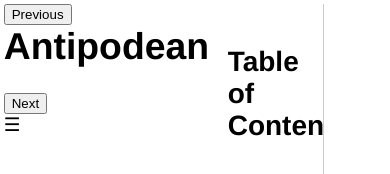
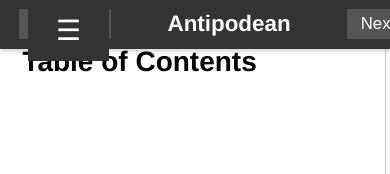
Before and after one commit to PeterWone/Antipodean, a plain HTML site: page index.html in a window 390 px wide. Shown: the top 174 px of the page. Drawn offline with Linux system fonts and the light colour scheme; no server answers.

Commit message:
navbar styles

```diff
--- a/md.css
+++ b/md.css
@@ -9,27 +9,26 @@ body {
 
 body {
   display: flex;
-  flex-direction: row; /* Ensure divs are side by side */
+  flex-direction: row;
   margin: 0;
   height: 100vh;
-  overflow: hidden;
+  overflow-x: auto; /* Enable horizontal scrolling */
+  overflow-y: hidden;
 }
 
 #toc {
-  width: 30%;
+  flex: 0 0 25vw; /* Fixed width of roughly a quarter of the screen */
   overflow-y: auto;
   border-right: 1px solid #ccc;
   padding: 1em;
   box-sizing: border-box;
-  flex-shrink: 0; /* Prevent shrinking */
 }
 
 #content {
-  width: 70%;
+  flex: 0 0 75vw; /* Remaining width for content */
   overflow-y: auto;
   padding: 1em;
   box-sizing: border-box;
-  flex-grow: 1; /* Allow content to grow */
 }
 
 h1 {
@@ -137,3 +136,130 @@ body {
 h1, h2, h3, h4, h5, h6 {
   font-family: 'Franklin Gothic Medium', 'Arial Narrow', Arial, sans-serif;
 }
+
+@media (max-width: 1200px) {
+  #toc {
+    flex: 0 0 30vw; /* Adjust TOC width for smaller screens */
+  }
+
+  #content {
+    flex: 0 0 70vw; /* Adjust content width for smaller screens */
+  }
+}
+
+@media (max-width: 768px) {
+  #toc {
+    flex: 0 0 40vw; /* Adjust TOC width for even smaller screens */
+  }
+
+  #content {
+    flex: 0 0 60vw; /* Adjust content width for even smaller screens */
+  }
+}
+
+@media (max-width: 480px) {
+  body {
+    flex-direction: column; /* Stack TOC and content vertically on very small screens */
+  }
+
+  #toc,
+  #content {
+    flex: 0 0 auto;
+    width: 100%;
+    height: 50%; /* Split height equally */
+  }
+}
+
+/* Styles for the hamburger menu */
+#hamburger-menu {
+  display: none;
+  position: fixed;
+  top: 0;
+  left: 0;
+  background-color: #333;
+  color: white;
+  padding: 0.5em 1em;
+  font-size: 1.5em;
+  cursor: pointer;
+  z-index: 1000;
+}
+
+.hidden {
+  display: none;
+}
+
+@media (max-width: 480px) {
+  #hamburger-menu {
+    display: block; /* Show hamburger menu on very small screens */
+  }
+
+  #toc,
+  #content {
+    flex: 0 0 auto;
+    width: 100%;
+    height: 100%; /* Full height for toggled views */
+  }
+
+  #toc.hidden,
+  #content.hidden {
+    display: none; /* Hide the inactive section */
+  }
+
+  body {
+    flex-direction: column; /* Stack TOC and content vertically */
+  }
+}
+
+/* Styles for the navbar */
+#navbar {
+  display: flex;
+  align-items: center;
+  justify-content: space-between;
+  position: fixed;
+  top: 0;
+  left: 0;
+  width: 100%;
+  background-color: #333;
+  color: white;
+  padding: 0.5em 1em;
+  z-index: 1000;
+  box-shadow: 0 2px 5px rgba(0, 0, 0, 0.2);
+}
+
+#navbar h1 {
+  margin: 0;
+  font-size: 1.5em;
+  flex-grow: 1;
+  text-align: center;
+}
+
+.nav-button {
+  background-color: #555;
+  color: white;
+  border: none;
+  padding: 0.5em 1em;
+  cursor: pointer;
+  font-size: 1em;
+}
+
+.nav-button:disabled {
+  background-color: #777;
+  cursor: not-allowed;
+}
+
+#hamburger-menu {
+  font-size: 1.5em;
+  cursor: pointer;
+  margin-left: 1em;
+}
+
+@media (max-width: 480px) {
+  #navbar h1 {
+    font-size: 1.2em;
+  }
+
+  .nav-button {
+    font-size: 0.9em;
+    padding: 0.3em 0.8em;
+  }
+}
```
